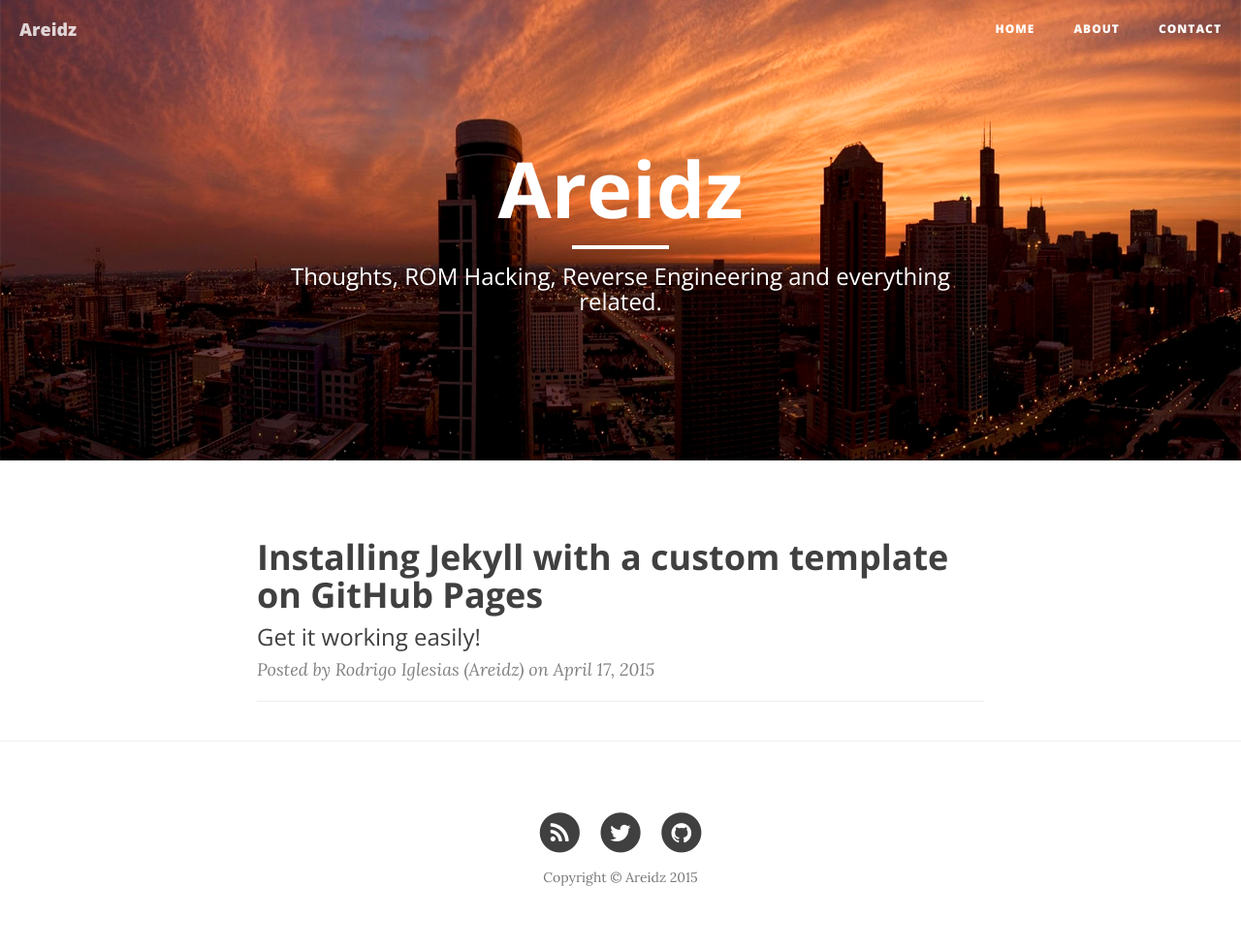
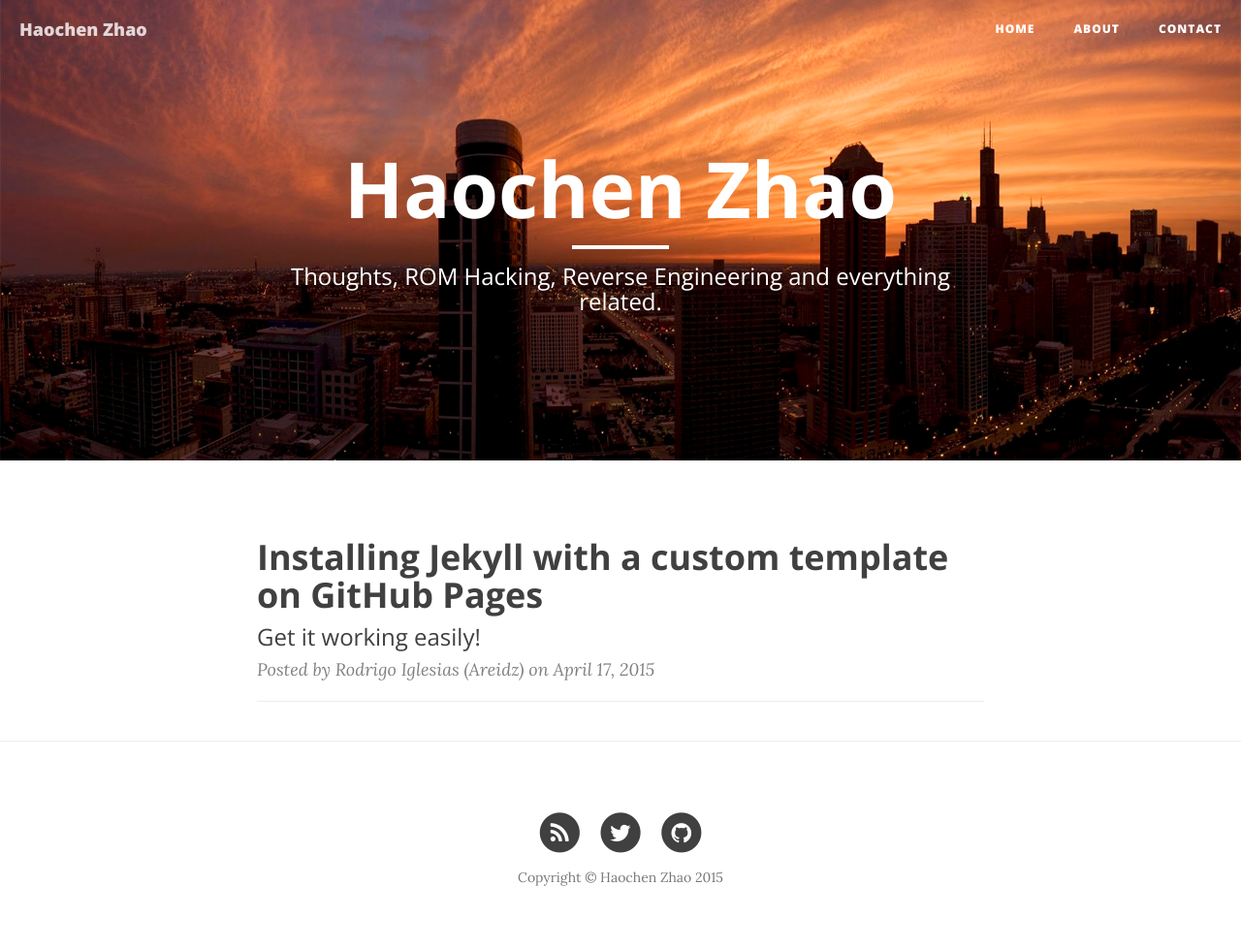
Before and after one commit to ru7dy/ru7dy.github.io, a Jekyll site: the page built from index.html, in a window 1280 px wide. Shown: the whole page at 97% size. Built offline with Jekyll 4.4.1, drawn with Linux system fonts in a browser that asks for light colours; nearby versions of some CDN libraries; the list of posts is cut into pages by our own code; part of the change alters nothing that is shown.

Commit message:
change homepage

```diff
--- a/_config.yml
+++ b/_config.yml
@@ -1,12 +1,12 @@
 # Site settings
-title: Areidz
+title: Haochen Zhao
 header-img: img/home-bg-1.jpg
-email: areidz@areidz.me
-description: "Thoughts, ROM Hacking, Reverse Engineering and everything related."
+email: rudymelody@gmail.com
+description: "Data Mining, Machine Learning, Software Devlopment & Sports"
 baseurl: ""
 url: "http://ru7dy.com"
-twitter_username: Areidz
-github_username:  Areidz
+twitter_username: ru7dy
+github_username:  ru7dy
 
 # Build settings
 markdown: kramdown
```
